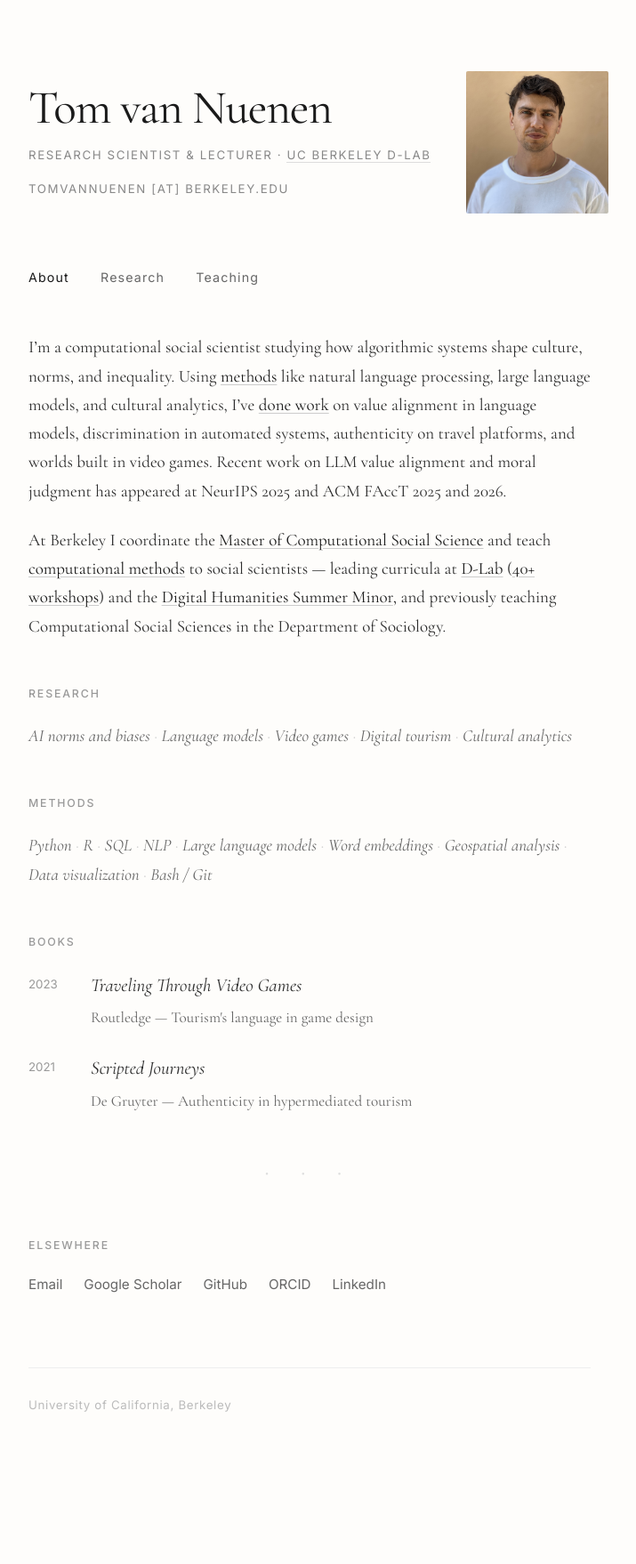
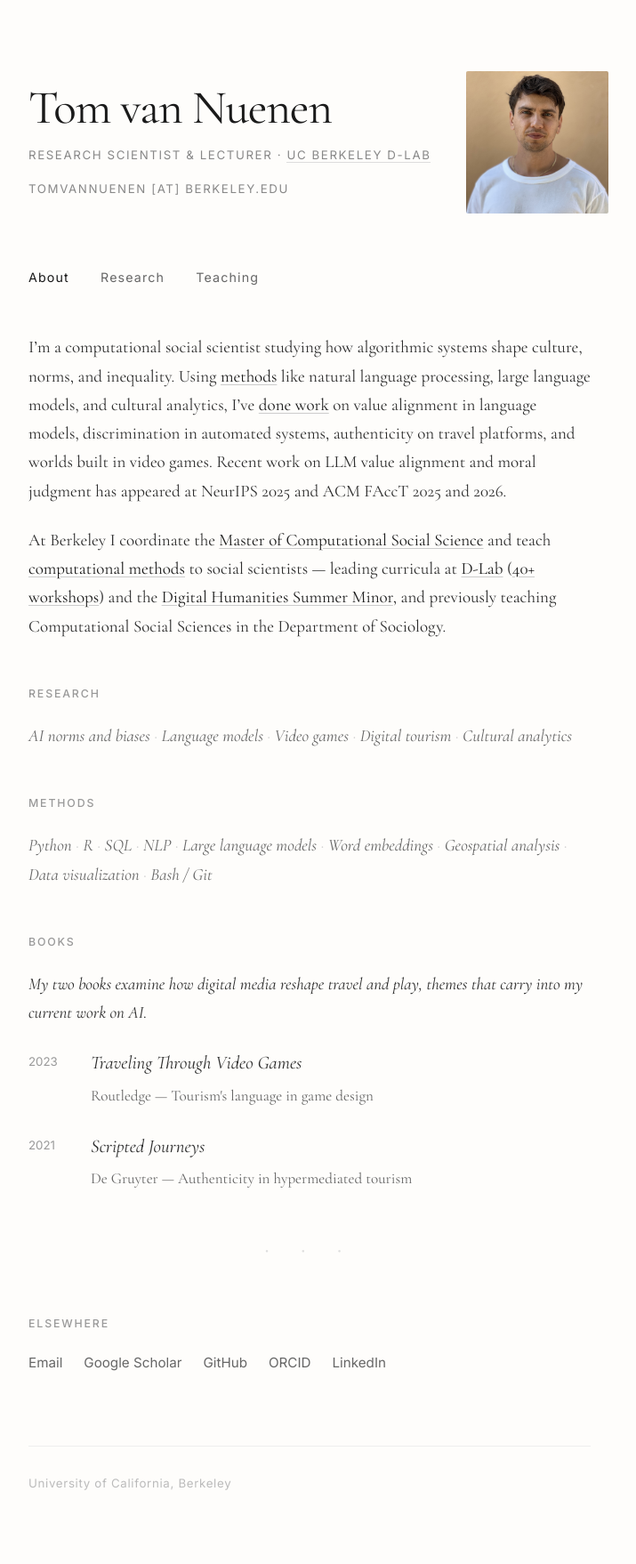
Before and after one commit to tomvannuenen/tomvannuenen.github.io, a Jekyll site: the page built from index.md, in a window 1280 px wide. Shown: the whole page at 89% size, without its empty margins (292-1007 px from the left). Built offline with Jekyll 4.4.1, drawn with Linux system fonts in a browser that asks for light colours; before the commit the page ends 1671 px from its top, so only the background shows below that.

Commit message:
Frame books as part of research through-line on About

```diff
--- a/index.md
+++ b/index.md
@@ -33,6 +33,8 @@ At Berkeley I coordinate the [Master of Computational Social Science](https://ma
 
 ## Books
 
+_My two books examine how digital media reshape travel and play, themes that carry into my current work on AI._
+
 <div class="books">
 <div class="book">
 <span class="book-year">2023</span>
```
